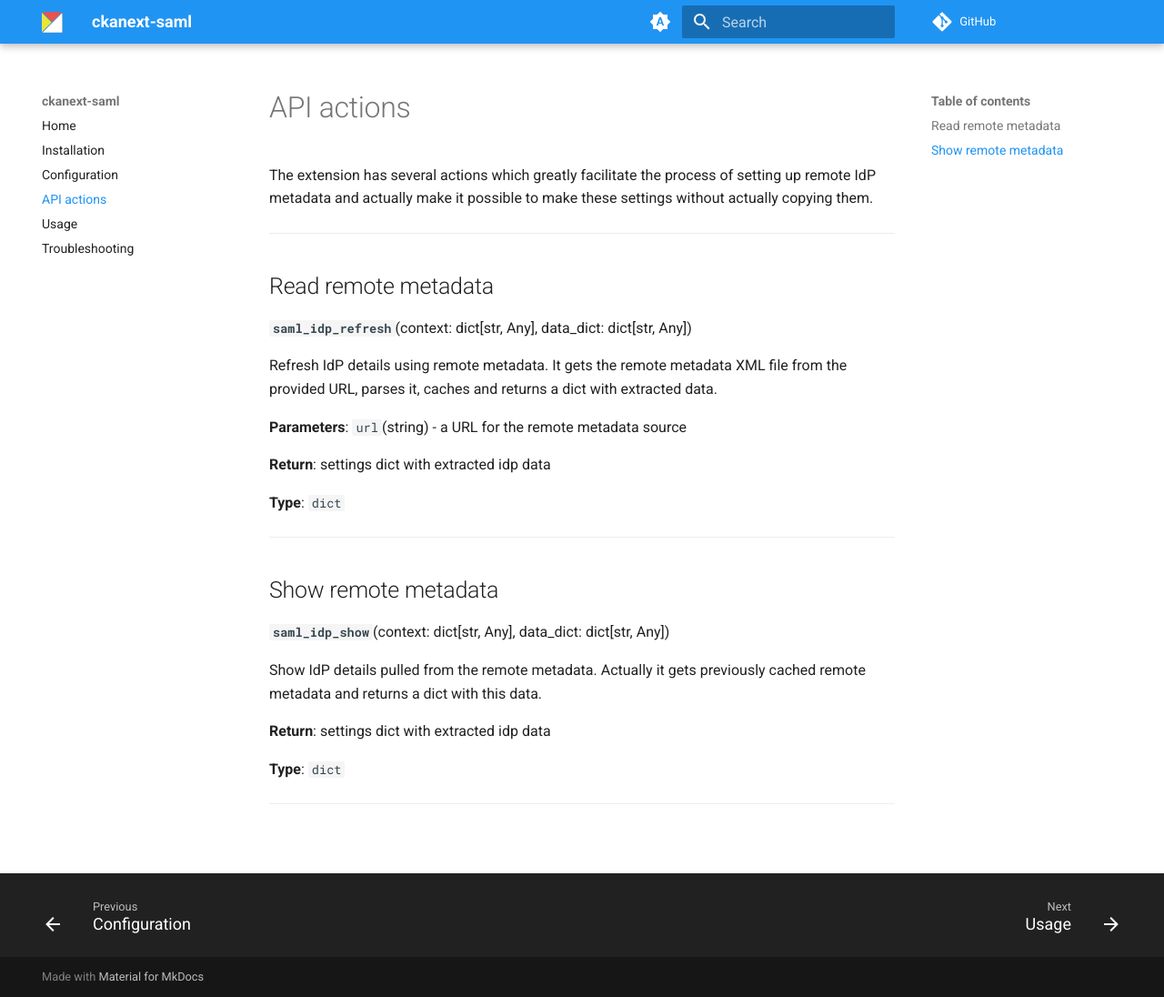
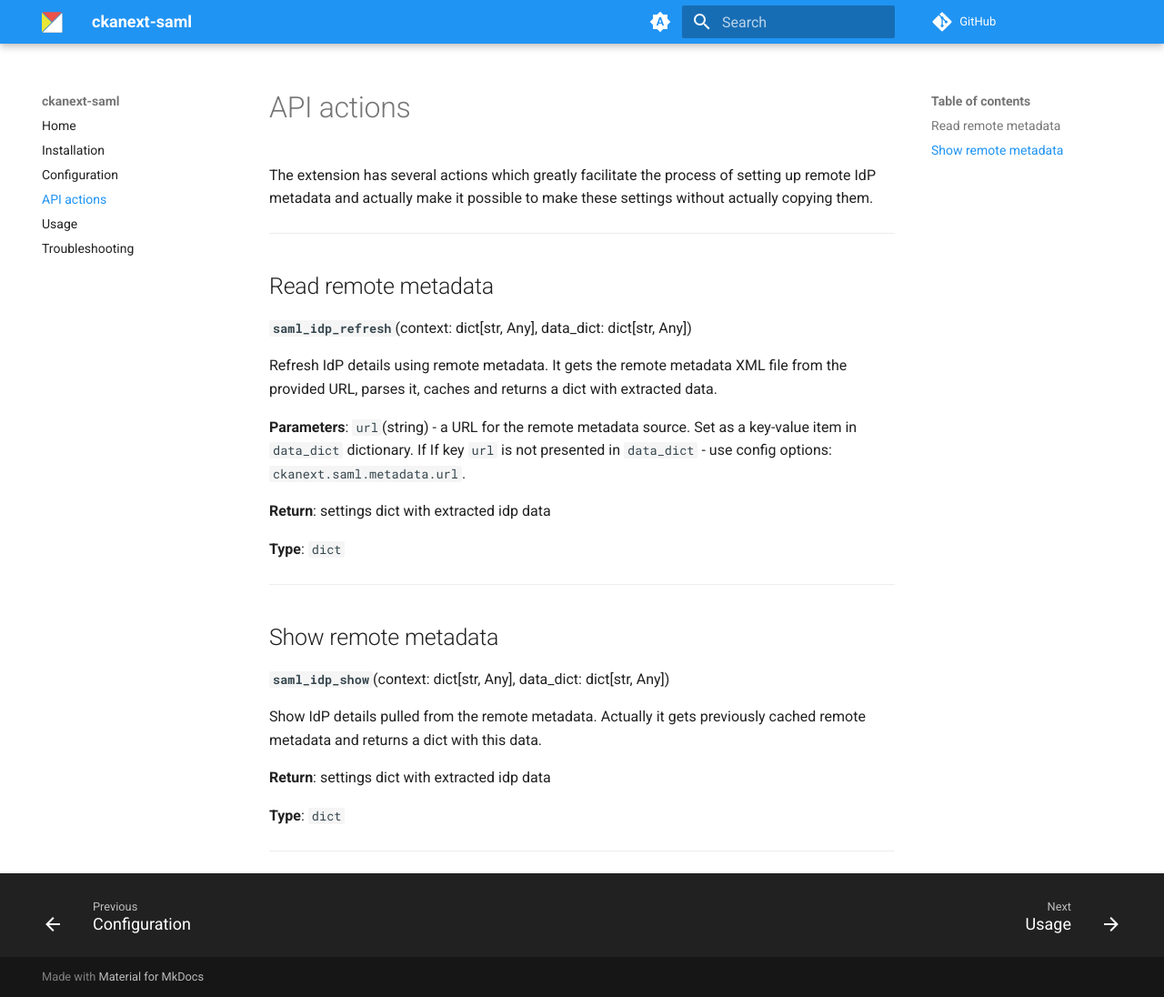
Before and after one commit to DataShades/ckanext-saml, an MkDocs documentation site: the page built from docs/actions.md, in a window 1280 px wide and 1096 px high. Shown: the whole window at 91% size. Built offline with MkDocs 1.6.1 and Material for MkDocs 9.7.7, drawn with Linux system fonts in a browser that asks for light colours; comment, search, counter and statistics services are not loaded.

Commit message:
GTD-1469 / add details to actions section

```diff
--- a/docs/actions.md
+++ b/docs/actions.md
@@ -12,7 +12,9 @@ settings without actually copying them.
 Refresh IdP details using remote metadata. It gets the remote metadata XML file
 from the provided URL, parses it, caches and returns a dict with extracted data.
 
-**Parameters**: `url`(string) - a URL for the remote metadata source
+**Parameters**: `url`(string) - a URL for the remote metadata source. Set as a
+key-value item in `data_dict` dictionary. If If key `url` is not presented in
+`data_dict` - use config options: `ckanext.saml.metadata.url`.
 
 **Return**: settings dict with extracted idp data
 
```
